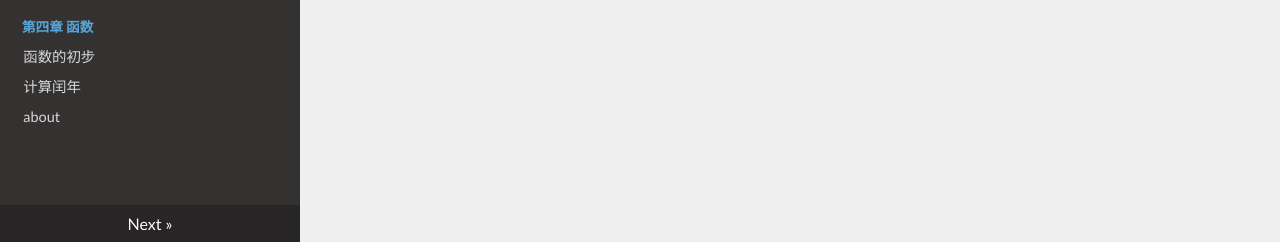
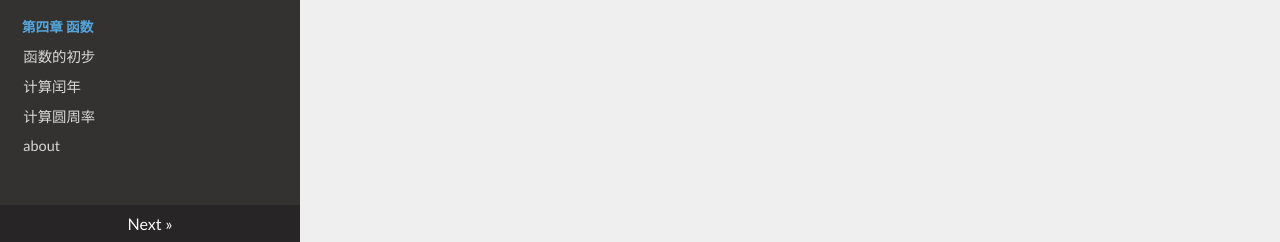
Before and after one commit to MonicaCat/notebook, an MkDocs documentation site: the page built from docs/index.md, in a window 1280 px wide. Shown: the part 655-897 px from the top of the page. Built offline with MkDocs 1.6.1, drawn with Linux system fonts in a browser that asks for light colours; nearby versions of some CDN libraries.

Commit message:
添加内容

```diff
--- a/mkdocs.yml
+++ b/mkdocs.yml
@@ -21,6 +21,7 @@ nav:
   - 第四章 函数:
       - 函数的初步: 第4章/4.1 函数初步.md
       - 计算闰年: 第4章/4.2 计算闰年.md
+      - 计算圆周率: 第4章/4.3 计算圆周率.md
   - about: 关于作者.md
 
 theme: readthedocs
```
